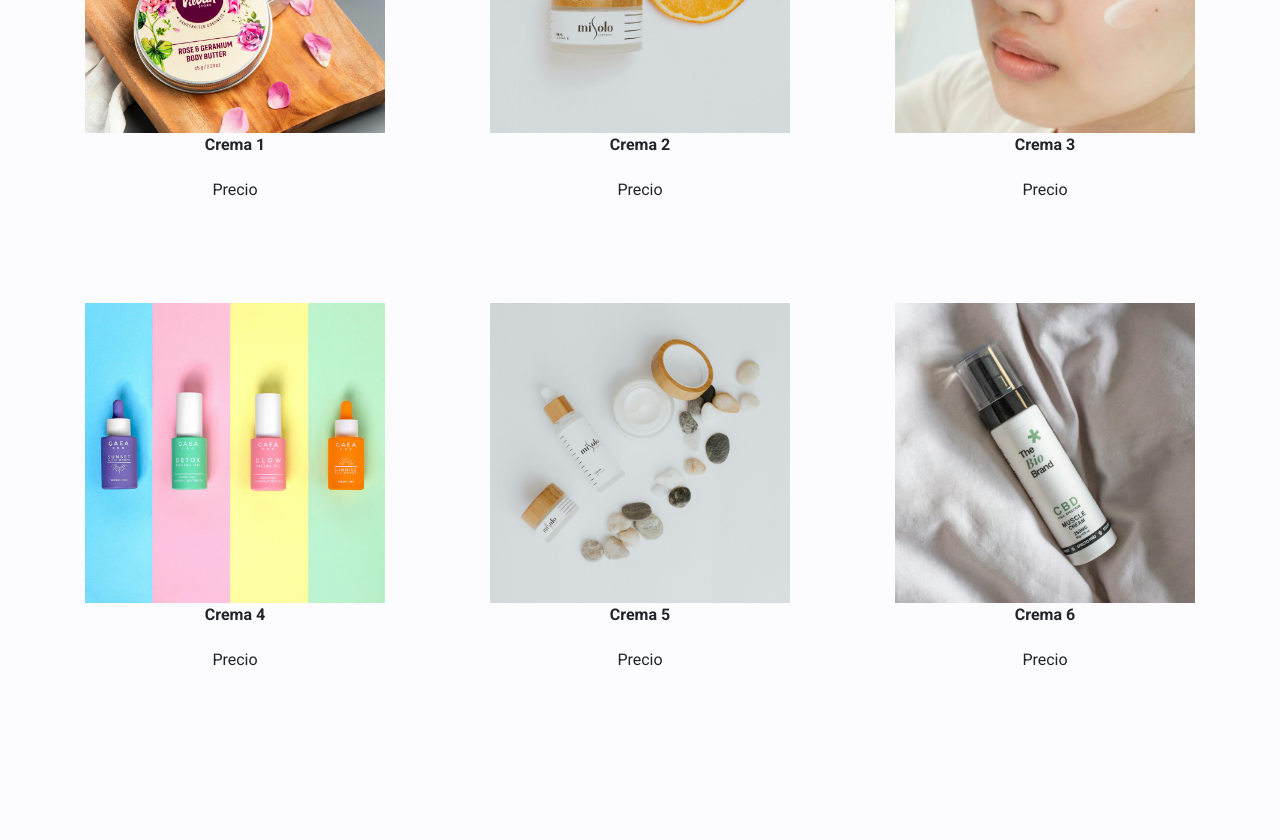
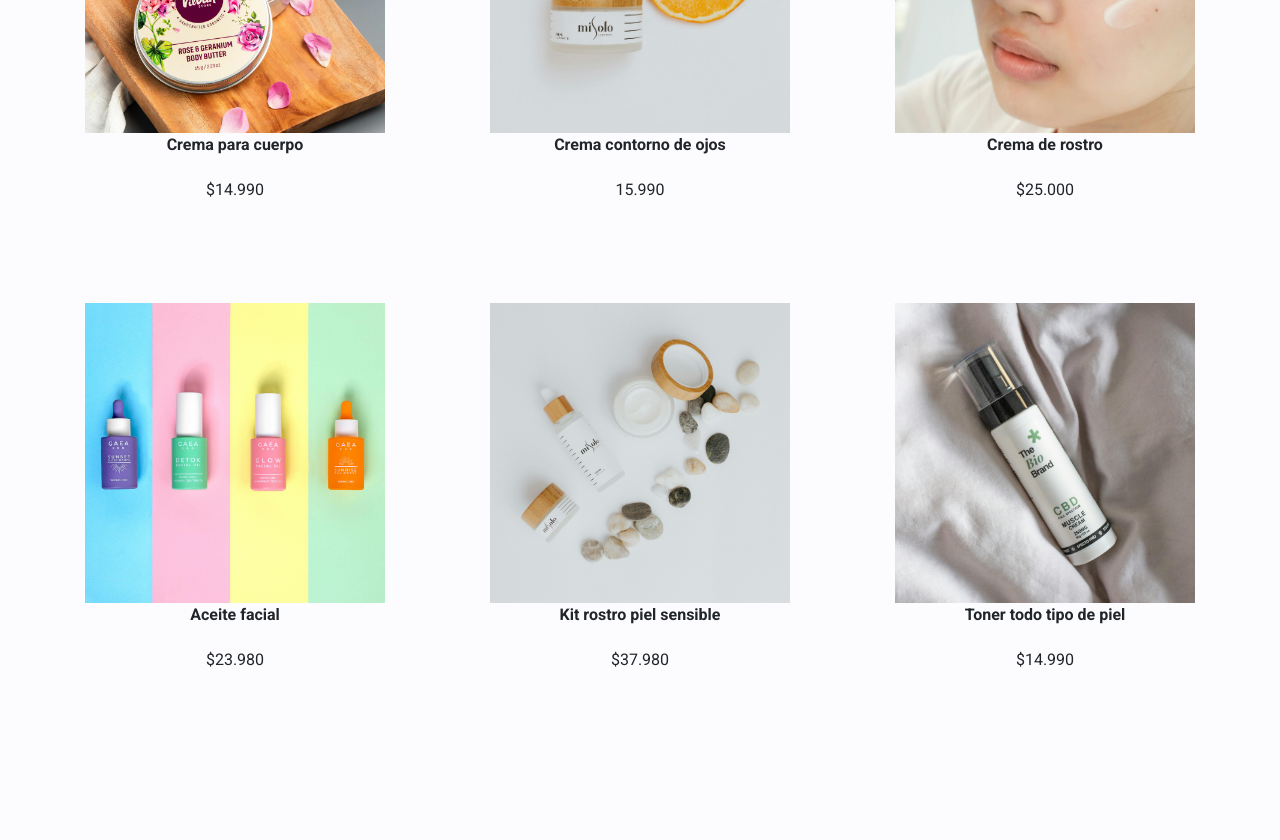
Before and after one commit to miauprrr/miau_skincare, a website: page pages/skincare.html in a window 1280 px wide. Shown: the part 600-1440 px from the top of the page. Drawn offline with nearby package versions, Linux system fonts and the light colour scheme.

Commit message:
Favicon, description, seteo precio y nombres.

```diff
--- a/pages/skincare.html
+++ b/pages/skincare.html
@@ -7,13 +7,16 @@
     <script src="https://cdn.jsdelivr.net/npm/bootstrap@5.2.3/dist/js/bootstrap.bundle.min.js" integrity="sha384-kenU1KFdBIe4zVF0s0G1M5b4hcpxyD9F7jL+jjXkk+Q2h455rYXK/7HAuoJl+0I4" crossorigin="anonymous"></script>
     <link rel="stylesheet" href="../css/style.css">
     <link rel="stylesheet" href="../css/estilos.css">
-    <meta name="description" content="">
-    <meta name="keywords" content="skincare, maquillaje, cremas, toner, serum, contorno de ojos, bloqueador solar, esencia, mascarilla, cuidado de la piel, rostro, piel, cuerpo, rubor, corrector, tinte labial">
+    <meta name="description" content="Eleva tu rutina de cuidado de la piel con Tienda Miau. Explora nuestra selección de productos de cuidado de la piel diseñados para refrescar, rejuvenecer y mejorar el aspecto de la piel. ¡Compra ofertas exclusivas hoy!">
+    <meta name="keywords" content="skincare, crema de rostro, crema contorno de ojos, toner, serum, esencia, bloqueador solar, parques, mascarrillas, piel sensible, piel mixta, piel grasa, piel normal, rosacea, puntos negros">
     <meta property="og:type" content="e-commerce">
     <meta property="og:title" content="Miau - Skincare">
     <meta property="og:url" content="https://miauprrr.github.io/miau_skincare/">
     <meta property="og:description" content="Tienda especializada en skincare: desde limpiadores hasta tratamientos avanzados. Productos efectivos para una piel saludable y luminosa. ¡Descúbrelos hoy!">
     <meta property="og:image" content="https://miauprrr.github.io/miau_skincare/img/miau-footer.jpg">
+
+    <!-- Favicon -->
+    <link rel="shortcut icon" href="../img/favicon.ico" type="image/x-icon">
 
     <title>Miau - Skincare</title>
 </head>
@@ -57,43 +60,43 @@
                     <div class="product-index-container">
                         <a><img class="product-index" src="../img/product-1.jpg" alt="crema para cuerpo"></a>
                     </div>
-                    <p class="crema">Crema 1</p>
-                    <p class="precio">Precio</p>
+                    <p class="crema">Crema para cuerpo</p>
+                    <p class="precio">$14.990</p>
                 </div>
                 <div class="productos">
                     <div class="product-index-container">
                         <a><img class="product-index" src="../img/product-2.jpg" alt="crema contorno de ojos"></a>
                     </div>
-                    <p class="crema">Crema 2</p>
-                    <p class="precio">Precio</p>
+                    <p class="crema">Crema contorno de ojos</p>
+                    <p class="precio">15.990</p>
                 </div>
                 <div class="productos">
                     <div class="product-index-container">
                         <a><img class="product-index" src="../img/product-3.jpg" alt="crema de rostro"></a>
                     </div>
-                    <p class="crema">Crema 3</p>
-                    <p class="precio">Precio</p>
+                    <p class="crema">Crema de rostro</p>
+                    <p class="precio">$25.000</p>
                 </div>
                 <div class="productos">
                     <div class="product-index-container">
                         <a><img class="product-index" src="../img/product-4.jpg" alt="aceite facial"></a>
                     </div>
-                    <p class="crema">Crema 4</p>
-                    <p class="precio">Precio</p>
+                    <p class="crema">Aceite facial</p>
+                    <p class="precio">$23.980</p>
                 </div>
                 <div class="productos">
                     <div class="product-index-container">
                         <a><img class="product-index" src="../img/product-5.jpg" alt="kit rostro piel sensible"></a>
                     </div>
-                    <p class="crema">Crema 5</p>
-                    <p class="precio">Precio</p>
+                    <p class="crema">Kit rostro piel sensible</p>
+                    <p class="precio">$37.980</p>
                 </div>
                 <div class="productos">
                     <div class="product-index-container">
                         <a><img class="product-index" src="../img/product-6.jpg" alt="toner para todo tipo de piel"></a>
                     </div>
-                    <p class="crema">Crema 6</p>
-                    <p class="precio">Precio</p>
+                    <p class="crema">Toner todo tipo de piel</p>
+                    <p class="precio">$14.990</p>
                 </div>
             </div>
         </section>
--- a/scss/base/_generales.scss
+++ b/scss/base/_generales.scss
@@ -18,6 +18,10 @@ ul{
 a{
     text-decoration: none;
     color: $color-base;
+    &:hover{
+        font-weight: bold;
+        color: initial;
+    }
 }
 
 // clases que modifican bootstrap
```
Also changed, not shown: index.html (+15 -13 lines), pages/contacto.html (+7 -4 lines), pages/maquillaje.html (+17 -14 lines), pages/nosotros.html (+6 -3 lines), css/estilos.css, img/favicon.ico (added), img/favicon.png (added).
